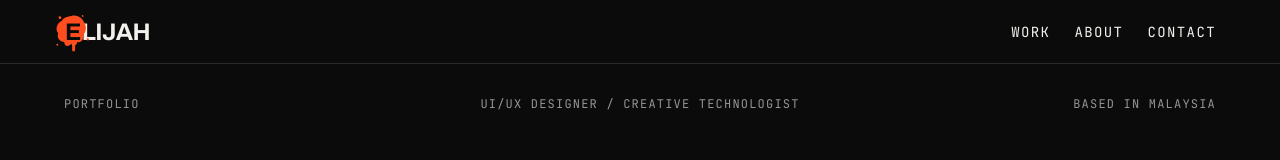
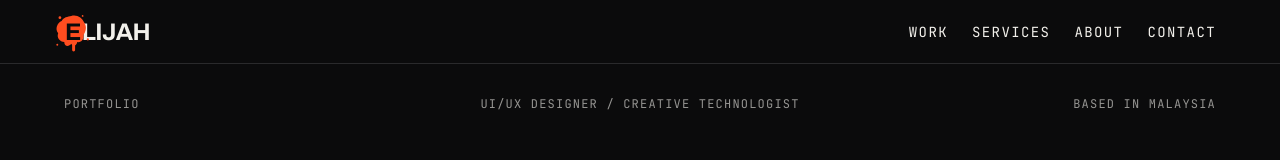
Before and after one commit to JamalOpeyemi/portfolio, a Next.js app: page / in a window 1280 px wide. Shown: the top 160 px of the page. Built offline with nearby package versions, Linux system fonts and the light colour scheme.

Commit message:
Add Services to nav

```diff
--- a/app/components/Header.tsx
+++ b/app/components/Header.tsx
@@ -6,6 +6,7 @@ import { AnimatePresence, motion, useReducedMotion } from "framer-motion";
 
 const links = [
   { href: "/#work", label: "Work" },
+  { href: "/services", label: "Services" },
   { href: "/about", label: "About" },
   { href: "/contact", label: "Contact" },
 ];
```
